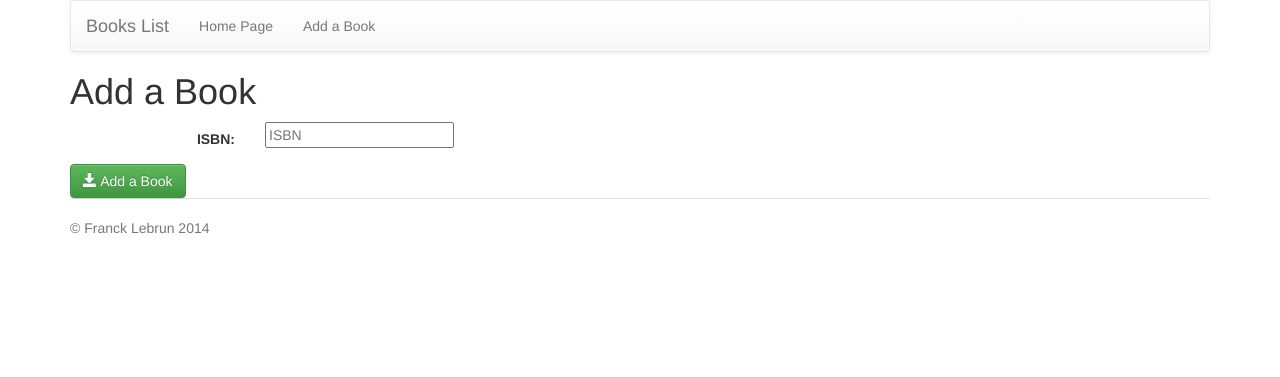
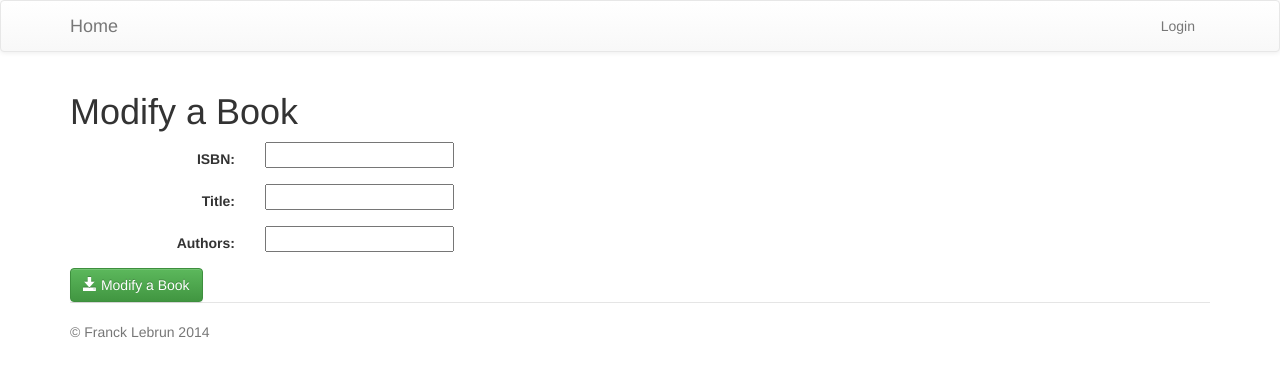
Before and after one commit to PythoO/Book, a Flask app: template templates/modify.html in a window 1280 px wide. Shown: the top 377 px of the page. Run offline with Flask 2, Linux system fonts and the light colour scheme; the template is opened without the code that fills it, so the values that code supplies are empty; parts of the project's set-up code (start-up, migrations or seed data) failed here and were passed over; some libraries are stand-ins or nearby versions.

Commit message:
Missing files

```diff
--- a/google_api.py
+++ b/google_api.py
@@ -1 +1,31 @@
-__author__ = 'flebrun'
+import requests
+import simplejson as json
+
+
+class GoogleApi():
+    isbn = ''
+    title = ''
+    description = ''
+    authors = ''
+    google_url = 'https://www.googleapis.com/books/v1/volumes?q=%s+isbn'
+
+    def __init__(self, isbn):
+        self.isbn = isbn
+
+    def get_data(self):
+        self.google_url = self.google_url % self.isbn
+        response = requests.get(self.google_url)
+        html = response.text
+        try:
+            data = json.loads(html)
+        except Exception as e:
+            return e.message
+
+        self.title = data['items'][0][u'volumeInfo'][u'title']
+        self.authors = ''
+        try:
+            authors = data['items'][0][u'volumeInfo'][u'authors']
+            for auth in authors:
+                self.authors += auth + ', '
+        except KeyError:
+            pass
--- a/templates/layout.html
+++ b/templates/layout.html
@@ -29,9 +29,9 @@
 <p class="browsehappy">You are using an <strong>outdated</strong> browser. Please <a href="http://browsehappy.com/">upgrade
     your browser</a> to improve your experience.</p>
 <![endif]-->
-<div class="container">
-    <div role="navigation" class="navbar navbar-default">
-        <div class="container-fluid">
+
+<nav role="navigation" class="navbar navbar-default nav-fixed-top">
+        <div class="container">
             <div class="navbar-header">
                 <button data-target=".navbar-collapse" data-toggle="collapse" class="navbar-toggle collapsed"
                         type="button">
@@ -40,18 +40,28 @@
                     <span class="icon-bar"></span>
                     <span class="icon-bar"></span>
                 </button>
-                <a href="#" class="navbar-brand">Books List</a>
+                <a href="{{ url_for('home') }}" class="navbar-brand">Home</a>
             </div>
             <div class="navbar-collapse collapse">
                 <ul class="nav navbar-nav">
-                    <li><a href="{{ url_for('home') }}">Home Page</a></li>
+                    {% if current_user.is_authenticated() %}
                     <li><a href="{{ url_for('insert') }}">Add a Book</a></li>
+                    {% endif %}
+                </ul>
+                <ul class="nav navbar-nav navbar-right">
+                    {% if not current_user.is_authenticated() %}
+                    <li><a href="{{ url_for('login') }}">Login</a></li>
+                    {% endif %}
+                    {% if current_user.is_authenticated() %}
+                    <li><a href="{{ url_for('logout') }}">Logout</a></li>
+                    {% endif %}
                 </ul>
             </div>
             <!--/.nav-collapse -->
         </div>
-    </div>
+</nav>
 
+<div class="container">
     <div class="content">
         {% for message in get_flashed_messages() %}
         <div class="flash">{{ message }}</div>
--- a/templates/modify.html
+++ b/templates/modify.html
@@ -1,20 +1,35 @@
 {% extends "layout.html" %}
 
-{% block title %}Insert | Books{%endblock%}
+{% block title %}Modify | Books{%endblock%}
 
 {% block body %}
-<h1>Add a Book</h1>
+<h1>Modify a Book</h1>
 
-<form method="post" class="form-horizontal" action="{{ url_for('insert') }}">
+<form method="post" class="form-horizontal" action="{{ url_for('update') }}">
+    <input type="hidden" name="book_id" placeholder="{{ book.id }}" value="{{ book.id }}">
     <div class="form-group">
         <label class="col-sm-2 control-label">ISBN:</label>
         <div class="col-sm-10">
-            <input type="text" name="isbn" placeholder="ISBN">
+            <input type="text" name="isbn" placeholder="{{ book.isbn }}" value="{{ book.isbn }}">
+        </div>
+    </div>
+
+    <div class="form-group">
+        <label class="col-sm-2 control-label">Title:</label>
+        <div class="col-sm-10">
+            <input type="text" name="title" placeholder="{{ book.title }}" value="{{ book.title }}">
+        </div>
+    </div>
+
+    <div class="form-group">
+        <label class="col-sm-2 control-label">Authors:</label>
+        <div class="col-sm-10">
+            <input type="text" name="authors" placeholder="{{ book.authors }}" value="{{ book.authors }}">
         </div>
     </div>
 
     <button class="btn btn-success" type="submit">
-        <span class="glyphicon glyphicon-save"></span> Add a Book
+        <span class="glyphicon glyphicon-save"></span> Modify a Book
     </button>
 
 </form>
```
Also changed, not shown: models.py (+47 -1 lines), requirements.txt (+8 -3 lines), templates/home.html (+26 -2 lines), templates/login.html (+36 -0 lines), main.py (renamed from hello.py), 2 other files.
